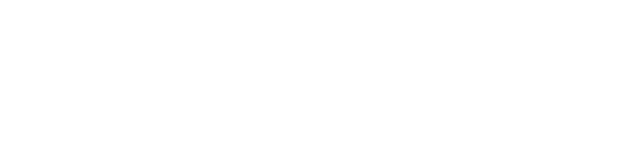
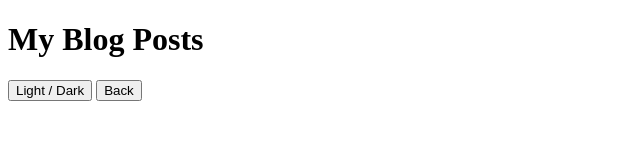
Before and after one commit to ftek00/Challenge-04, a plain HTML site: page blog.html in a window 1280 px wide. Shown: the whole page, without its empty margins (0-640 px from the left). Drawn offline with Linux system fonts and the light colour scheme.

Commit message:
cretaed base html file for blog page

```diff
--- a/blog.html
+++ b/blog.html
@@ -2,6 +2,20 @@
 <html lang="en">
   <head>
     <meta charset="UTF-8" />
-    <title>My Personal Blog</title>
+    <meta name="viewport" content="width=device-width, initial-scale=1.0" />
+    <title>My Blog Posts</title>
+    <link rel="stylesheet" href="assets/css/blog.css" />
   </head>
+  <body>
+    <header>
+      <h1>My Blog Posts</h1>
+      <div class="button-container">
+        <button id="toggleMode">Light / Dark</button>
+        <button id="backButton">Back</button>
+      </div>
+    </header>
+    <div id="postsList"></div>
+
+    <script src="assets/js/blog.js"></script>
+  </body>
 </html>
```
